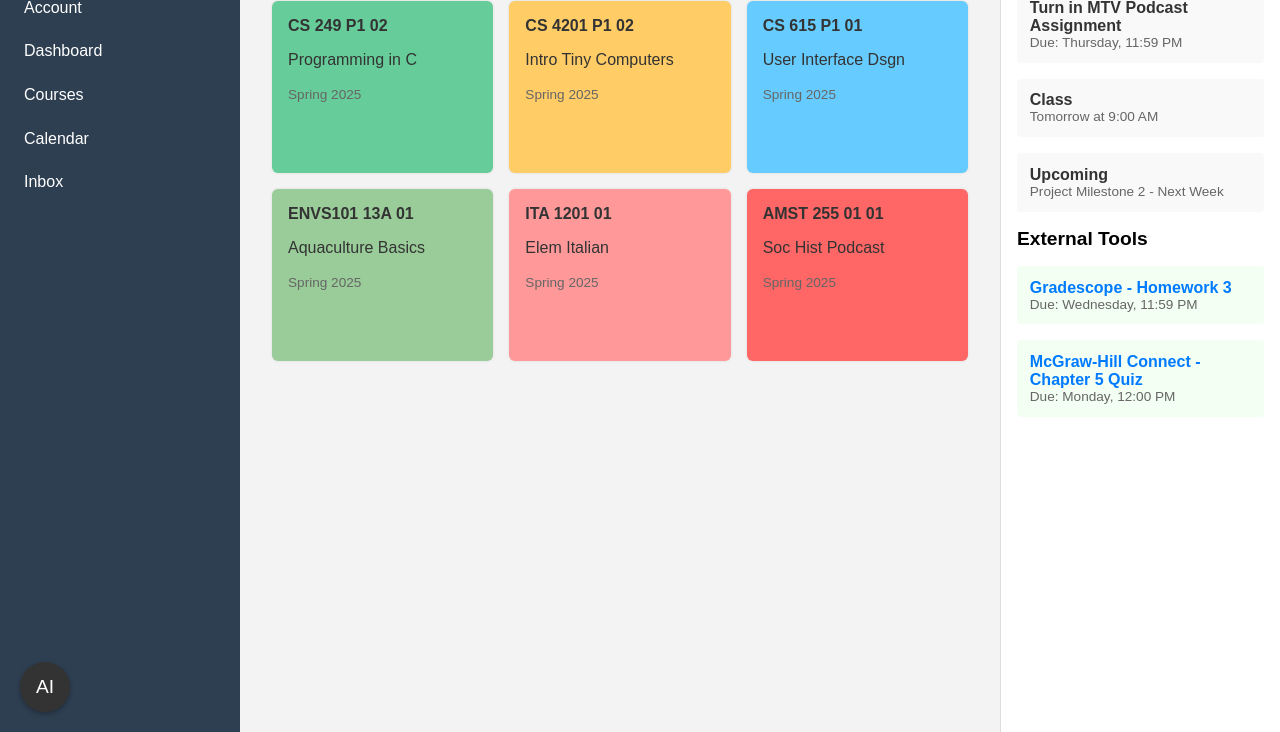
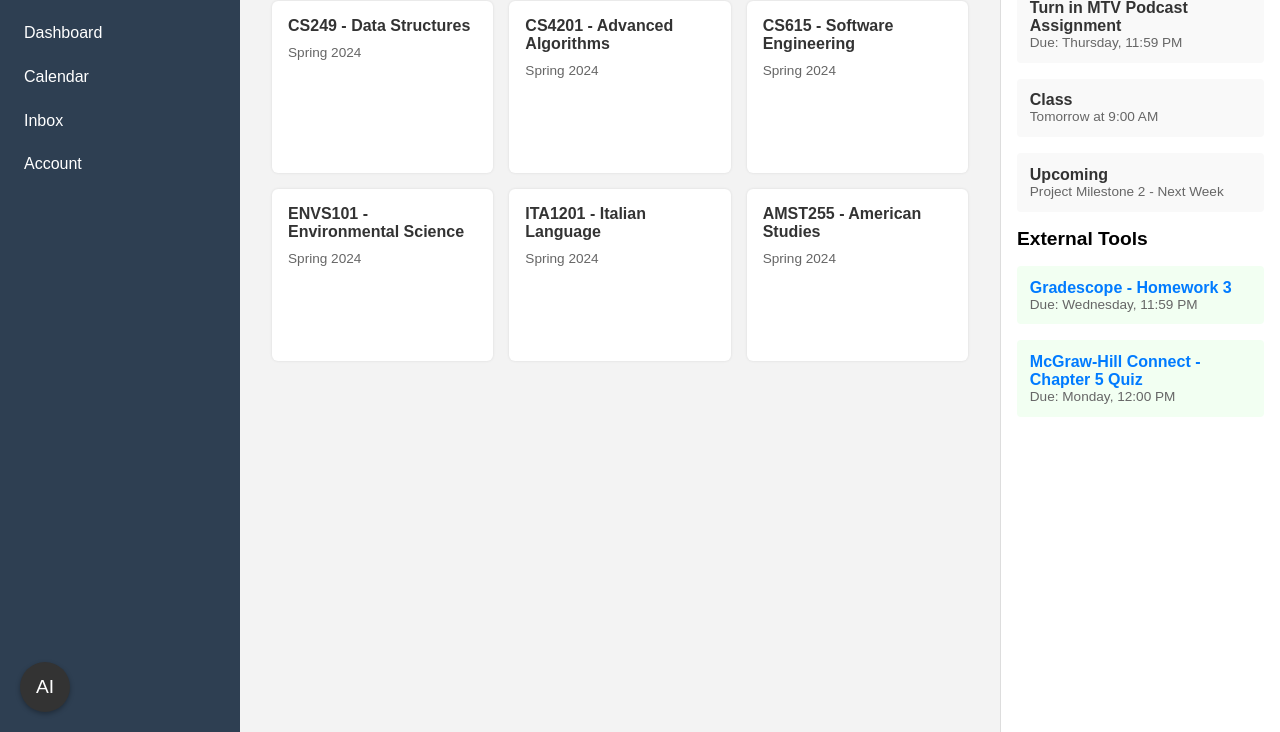
Before and after one commit to praneeth-vadrevu/Edu-Horizon, a plain HTML site: page index.html in a window 1280 px wide. Shown: the part 68-800 px from the top of the page. Drawn offline with Linux system fonts and the light colour scheme.

Commit message:
File Structure changed

```diff
--- a/index.html
+++ b/index.html
@@ -294,58 +294,51 @@
   <div class="container">
     <!-- LEFT SIDEBAR -->
     <div class="sidebar">
-      <h2>EDU Horizon</h2>
-      <a href="#">Account</a>
-      <a href="#">Dashboard</a>
-      <a href="#">Courses</a>
-      <a href="#">Calendar</a>
-      <a href="#">Inbox</a>
+      <h2><a href="index.html" style="color: #fff; text-decoration: none;">EDU Horizon</a></h2>
+      <a href="index.html">Dashboard</a>
+      <a href="Templates/calendar.html">Calendar</a>
+      <a href="Templates/inbox.html">Inbox</a>
+      <a href="Templates/account.html">Account</a>
     </div>
 
     <!-- MAIN CONTENT AREA -->
     <div class="main-content">
       <h1>Dashboard</h1>
       <div class="card-grid">
-        <div class="course-card" style="background-color: #66cc99;">
-          <a href="cs249.html">
-            <h3>CS 249 P1 02</h3>
-            <p>Programming in C</p>
-            <span class="course-term">Spring 2025</span>
+        <div class="course-card">
+          <a href="Templates/cs249.html">
+            <h3>CS249 - Data Structures</h3>
+            <span class="course-term">Spring 2024</span>
           </a>
         </div>
-        <div class="course-card" style="background-color: #ffcc66;">
-          <a href="cs4201.html">
-            <h3>CS 4201 P1 02</h3>
-            <p>Intro Tiny Computers</p>
-            <span class="course-term">Spring 2025</span>
+        <div class="course-card">
+          <a href="Templates/CS4201.html">
+            <h3>CS4201 - Advanced Algorithms</h3>
+            <span class="course-term">Spring 2024</span>
           </a>
         </div>
-        <div class="course-card" style="background-color: #66ccff;">
-          <a href="cs615.html">
-            <h3>CS 615 P1 01</h3>
-            <p>User Interface Dsgn</p>
-            <span class="course-term">Spring 2025</span>
+        <div class="course-card">
+          <a href="Templates/CS615.html">
+            <h3>CS615 - Software Engineering</h3>
+            <span class="course-term">Spring 2024</span>
           </a>
         </div>
-        <div class="course-card" style="background-color: #99cc99;">
-          <a href="envs101.html">
-            <h3>ENVS101 13A 01</h3>
-            <p>Aquaculture Basics</p>
-            <span class="course-term">Spring 2025</span>
+        <div class="course-card">
+          <a href="Templates/ENVS101.html">
+            <h3>ENVS101 - Environmental Science</h3>
+            <span class="course-term">Spring 2024</span>
           </a>
         </div>
-        <div class="course-card" style="background-color: #ff9999;">
-          <a href="ita1201.html">
-            <h3>ITA 1201 01</h3>
-            <p>Elem Italian</p>
-            <span class="course-term">Spring 2025</span>
+        <div class="course-card">
+          <a href="Templates/ITA1201.html">
+            <h3>ITA1201 - Italian Language</h3>
+            <span class="course-term">Spring 2024</span>
           </a>
         </div>
-        <div class="course-card" style="background-color: #ff6666;">
-          <a href="amst255.html">
-            <h3>AMST 255 01 01</h3>
-            <p>Soc Hist Podcast</p>
-            <span class="course-term">Spring 2025</span>
+        <div class="course-card">
+          <a href="Templates/AMST255.html">
+            <h3>AMST255 - American Studies</h3>
+            <span class="course-term">Spring 2024</span>
           </a>
         </div>
       </div>
```
Also changed, not shown: Templates/account.html (renamed from account.html, +2 -3 lines), Templates/calendar.html (added, +98 -0 lines), Templates/inbox.html (renamed from inbox.html, +2 -3 lines), Templates/AMST255.html (renamed from AMST255.html), Templates/CS4201.html (renamed from CS4201.html), Templates/CS615.html (renamed from CS615.html), Templates/ENVS101.html (renamed from ENVS101.html), Templates/ITA1201.html (renamed from ITA1201.html), Templates/create_manual_quiz.html (renamed from create_manual_quiz.html), Templates/create_quiz.html (renamed from create_quiz.html), Templates/cs249.html (renamed from cs249.html), Templates/grades.html (renamed from grades.html), Templates/upload_quiz.html (renamed from upload_quiz.html).
